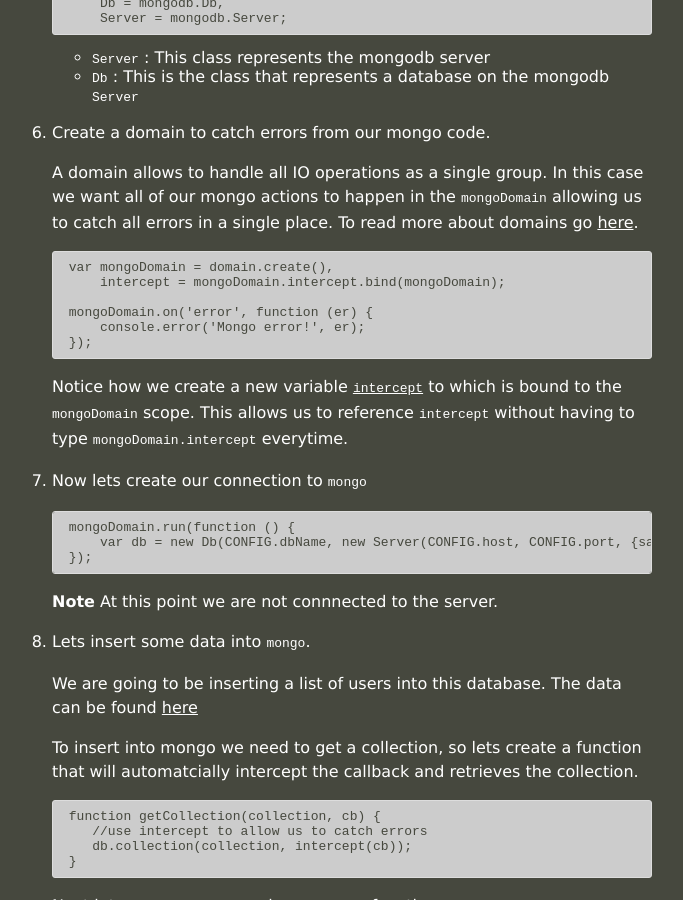
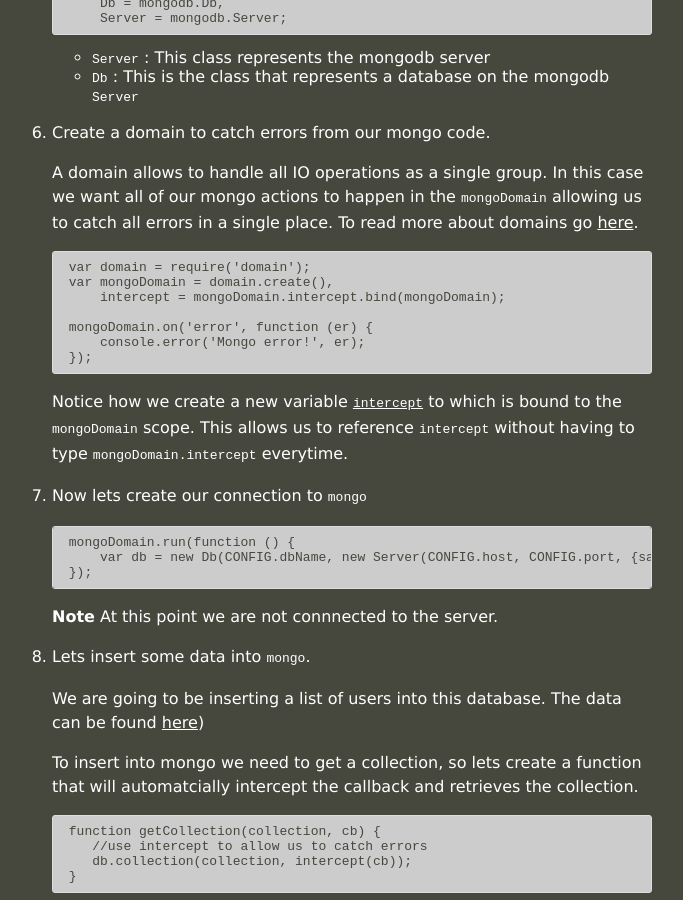
Before and after one commit to JavaScriptKC/workshop, a Jekyll site: the page built from _posts/2012-11-5-data-storage.md, in a window 1280 px wide and 900 px high, scrolled down 1309 px. Shown: the whole window, without its empty margins (308-991 px from the left). Built offline with Jekyll 4.4.1, drawn with Linux system fonts in a browser that asks for light colours; part of the change alters nothing that is shown.

Commit message:
Fixed missing reference to domain module.

```diff
--- a/_posts/2012-11-5-data-storage.md
+++ b/_posts/2012-11-5-data-storage.md
@@ -68,6 +68,7 @@ tags:
 
     A domain allows to handle all IO operations as a single group. In this case we want all of our mongo actions to happen in the `mongoDomain` allowing us to catch all errors in a single place. To read more about domains go [here](http://nodejs.org/api/domain.html).
 
+        var domain = require('domain');
         var mongoDomain = domain.create(),
             intercept = mongoDomain.intercept.bind(mongoDomain);
 
@@ -88,7 +89,7 @@ tags:
 
 8. Lets insert some data into `mongo`.
 
-    We are going to be inserting a list of users into this database. The data can be found [here](https://github.com/nodekc/workshop/blob/master/examples/mongo/assets/users.json)
+    We are going to be inserting a list of users into this database. The data can be found [here](https://raw.github.com/nodekc/workshop/master/examples/mongo/assets/users.json))
 
 
     To insert into mongo we need to get a collection, so lets create a function that will automatcially intercept the callback and retrieves the collection.
```
